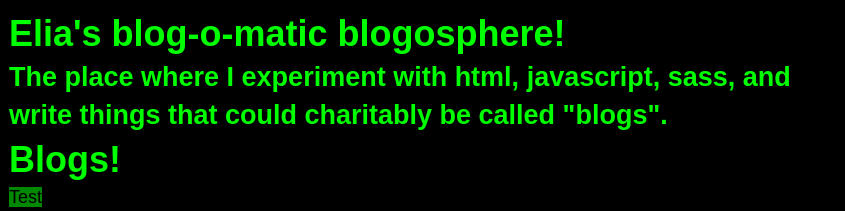
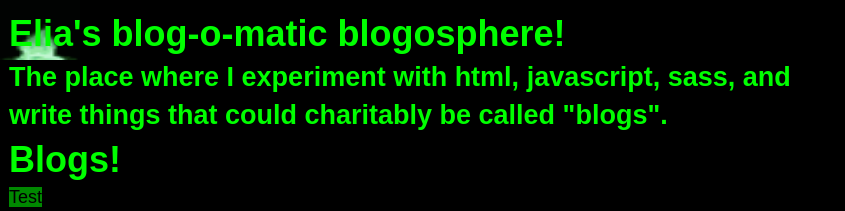
Before and after one commit to EliaTarasoff/EliaTarasoff.github.io, a Jekyll site: the page built from index.html, in a window 1280 px wide. Shown: the top 211 px of the page, without its empty margins (0-845 px from the left). Built offline with Jekyll 4.4.1, drawn with Linux system fonts in a browser that asks for light colours.

Commit message:
Update default.sass

```diff
--- a/css/default.sass
+++ b/css/default.sass
@@ -20,11 +20,15 @@ $x3: $x1 * 3
 
 body
     background-color: $black
+    background-image: url(green-flames.gif);
+    background-size: 80px 60px;
+    background-repeat: no-repeat;
     color: $green
     font: $x2 fixed, sans-serif
     line-height: 1.4
     padding: $x1
     max-width: 800px
+    height: auto
 
     a
         background: $green-med
```
